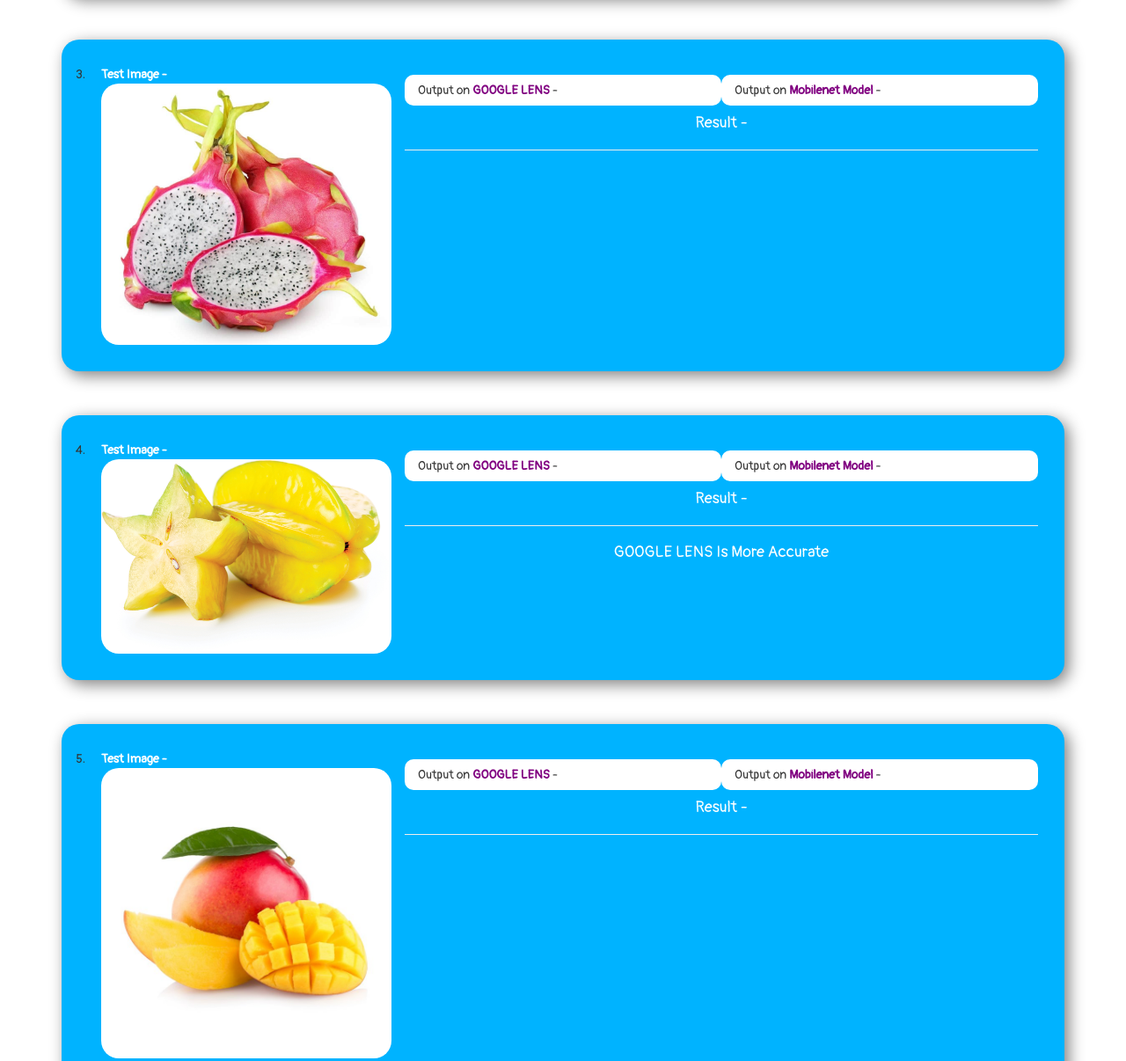
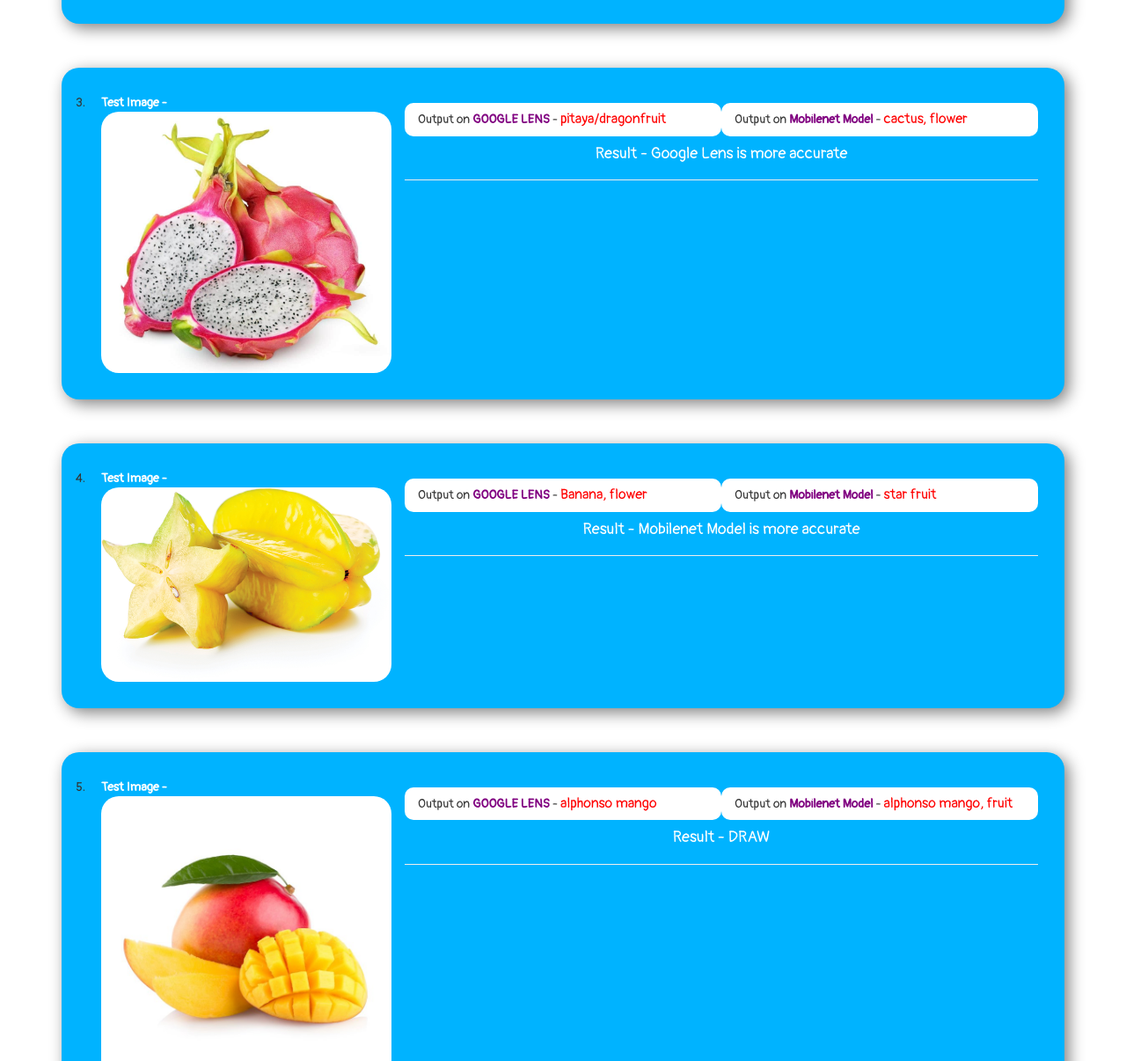
Before and after one commit to vkortikere/googleCaseStudy, a plain HTML site: page index.html in a window 1280 px wide. Shown: the part 1002-2208 px from the top of the page at 88% size. Drawn offline with nearby package versions, Linux system fonts and the light colour scheme; a script that the page names is missing; a web font is replaced by a local one.

Commit message:
Update index.html

```diff
--- a/index.html
+++ b/index.html
@@ -89,16 +89,16 @@ b
 				<b style="color: white;">Test Image - </b><img src="strawberry.jpg" class="img-responsive">
 			</li>
 			<h5 class="col-sm-4 col-xs-12" >Output on <b>GOOGLE LENS</b> -
-				<span></span>
+				<span>Garden Strawberry</span>
 			</h5>
 			<h5 class="col-sm-4 col-xs-12">Output on <b>Mobilenet Model </b> -
-				<span></span>
+				<span>apple, strabwerry</span>
 			</h5>
 
 			<div class="bob3" class="col-xs-12">
 				<h4>Result - </h4>
 				<hr>
-				<h4></h4>
+				<h4> Google Lens is more Accurate</h4>
 			</div>
 
 		</div>
@@ -110,16 +110,16 @@ b
 				<b style="color: white;">Test Image - </b><img src="pinapple.png" class="img-responsive">
 			</li>
 			<h5 class="col-sm-4 col-xs-12" >Output on <b>GOOGLE LENS</b> -
-				<span></span>
+				<span>hawaiian pineapple</span>
 			</h5>
 			<h5 class="col-sm-4 col-xs-12">Output on <b>Mobilenet Model </b> -
-				<span></span>
+				<span> Cactus, Pineapple</span>
 			</h5>
 
 			<div class="bob3" class="col-xs-12">
 				<h4>Result - </h4>
 				<hr>
-				<h4></h4>
+				<h4>Google Lens is more accurate</h4>
 			</div>
 
 		</div>
@@ -132,14 +132,14 @@ b
 				<b style="color: white;">Test Image - </b><img src="dragonFruit.jpg" class="img-responsive">
 			</li>
 			<h5 class="col-sm-4 col-xs-12" >Output on <b>GOOGLE LENS</b> -
-				<span></span>
+				<span> pitaya/dragonfruit</span>
 			</h5>
 			<h5 class="col-sm-4 col-xs-12">Output on <b>Mobilenet Model </b> -
-				<span></span>
+				<span>cactus, flower</span>
 			</h5>
 
 			<div class="bob3" class="col-xs-12">
-				<h4>Result - </h4>
+				<h4>Result - Google Lens is more accurate </h4>
 				<hr>
 				<h4></h4>
 			</div>
@@ -154,16 +154,16 @@ b
 				<b style="color: white;">Test Image - </b><img src="starfruit.jpg" class="img-responsive">
 			</li>
 			<h5 class="col-sm-4 col-xs-12" >Output on <b>GOOGLE LENS</b> -
-				<span></span>
+				<span>Banana, flower</span>
 			</h5>
 			<h5 class="col-sm-4 col-xs-12">Output on <b>Mobilenet Model </b> -
-				<span></span>
+				<span>star fruit</span>
 			</h5>
 
 			<div class="bob3" class="col-xs-12">
-				<h4>Result - </h4>
+				<h4>Result - Mobilenet Model is more accurate</h4>
 				<hr>
-				<h4>GOOGLE LENS Is More Accurate</h4>
+				<h4></h4>
 			</div>
 
 		</div>
@@ -176,14 +176,14 @@ b
 				<b style="color: white;">Test Image - </b><img src="mango.jpg" class="img-responsive">
 			</li>
 			<h5 class="col-sm-4 col-xs-12" >Output on <b>GOOGLE LENS</b> -
-				<span></span>
+				<span>alphonso mango</span>
 			</h5>
 			<h5 class="col-sm-4 col-xs-12">Output on <b>Mobilenet Model </b> -
-				<span></span>
+				<span>alphonso mango, fruit</span>
 			</h5>
 
 			<div class="bob3" class="col-xs-12">
-				<h4>Result - </h4>
+				<h4>Result - DRAW </h4>
 				<hr>
 				<h4></h4>
 			</div>
@@ -197,8 +197,8 @@ b
 <br><br>
 	<h4 class="col-xs-12 result">
 	I have tested 5 images<br>
-	 <b>GOOGLE LENS</b> have predicted___of them more accurately. And <b>MOBILENET</b> have predicted___of them accurately.<br>
-	 So according to my case study <b>_____</b> is more Accurate</h4>
+	 <b>GOOGLE LENS</b> have predicted 3 of them  accurately.<b>MOBILENET</b> has predicted 1 accurately.<br>
+	 So according to my case study <b>GOOGLE LENS </b> is more Accurate</h4>
 </div>
 <br><br>
 
```
